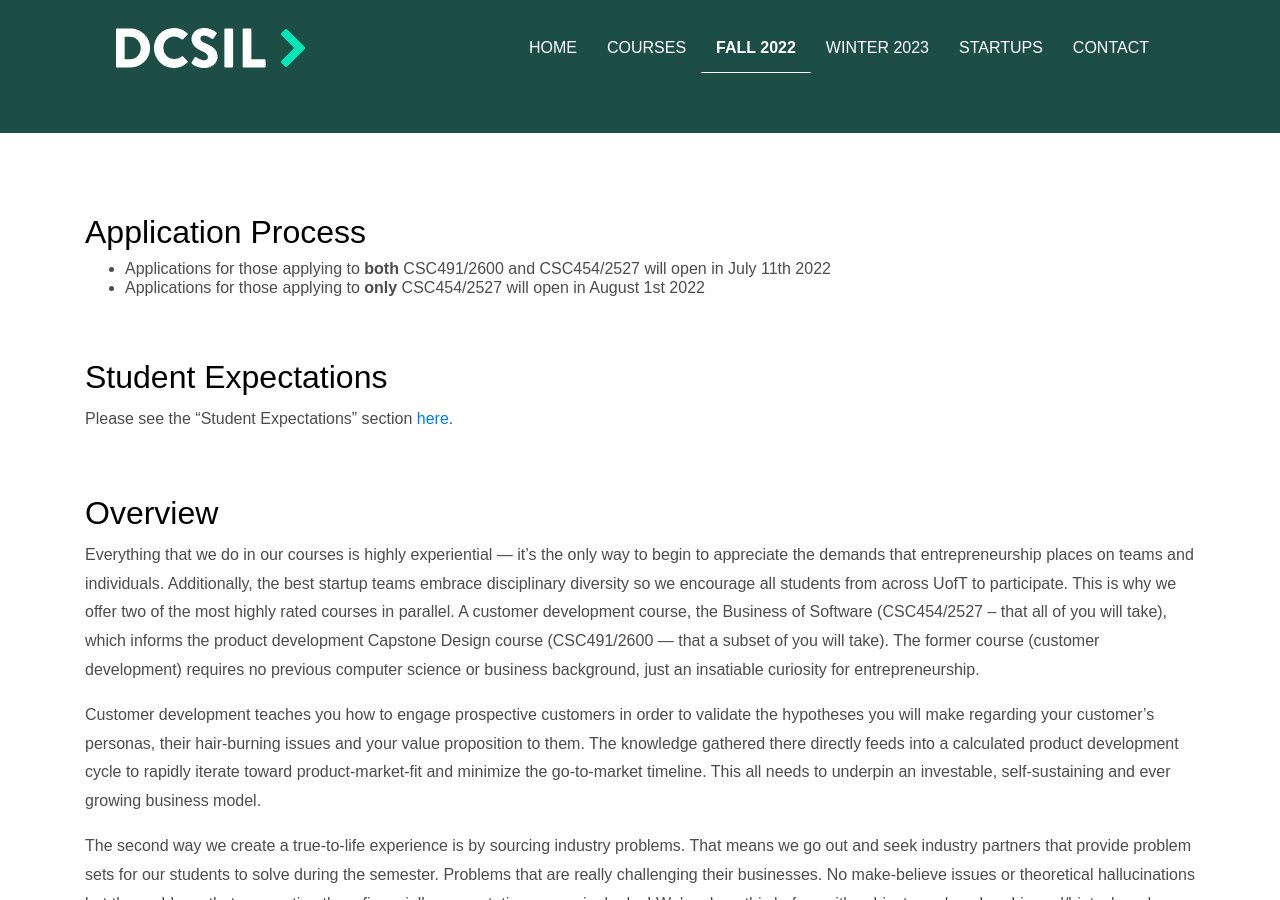
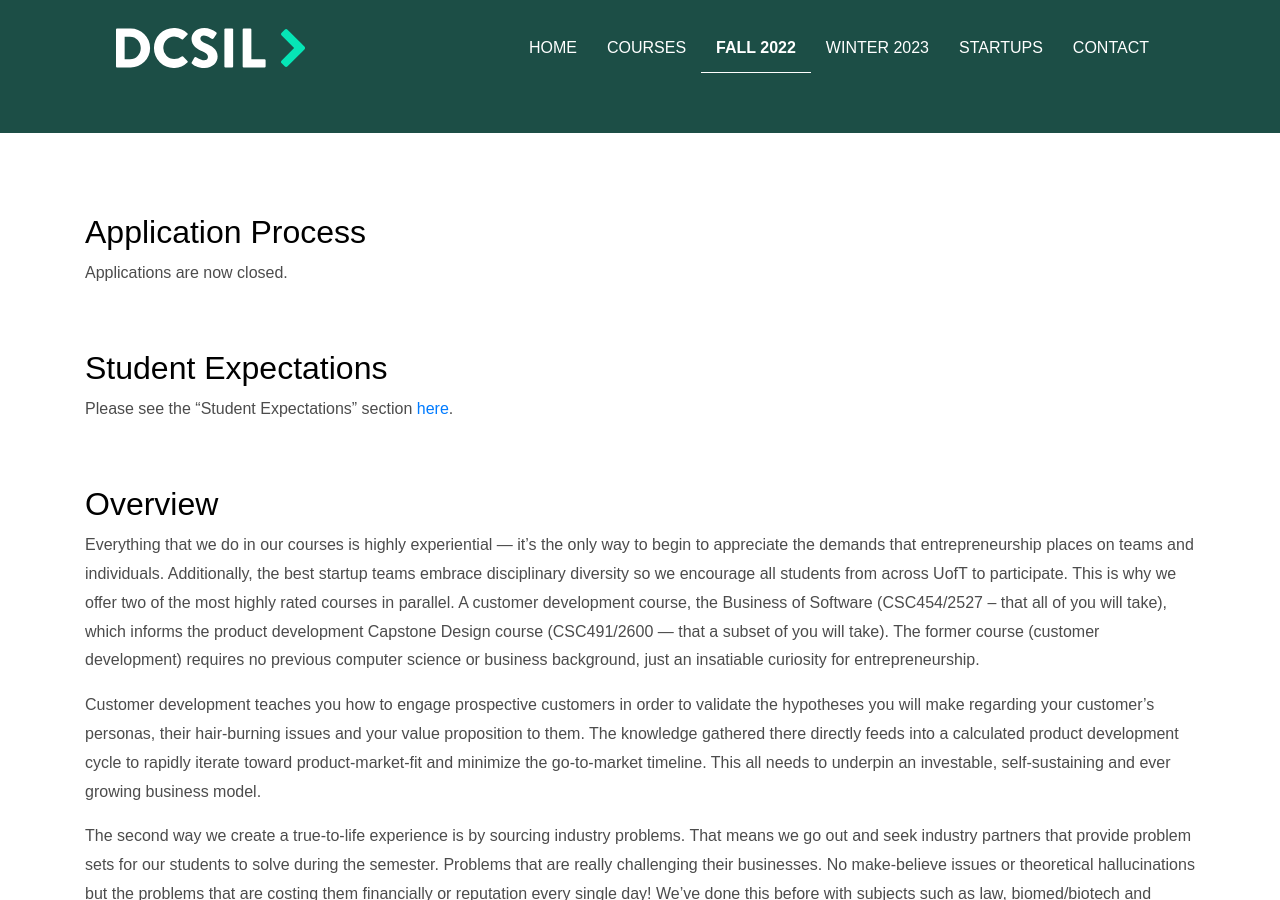
Before and after one commit to dcsil/website, a Jekyll site: the page built from _pages/term/fall-2022.html, in a window 1280 px wide and 900 px high, scrolled down 386 px. Built offline with Jekyll 4.4.1, drawn with Linux system fonts in a browser that asks for light colours.

Commit message:
Close fall 2022 applications

```diff
--- a/_includes/terms/fall-2022.md
+++ b/_includes/terms/fall-2022.md
@@ -1,7 +1,6 @@
 ## Application Process
 
-- Applications for those applying to **both** CSC491/2600 and CSC454/2527 will open in July 11th 2022
-- Applications for those applying to **only** CSC454/2527 will open in August 1st 2022
+Applications are now closed.
 
 <br>
 
```
